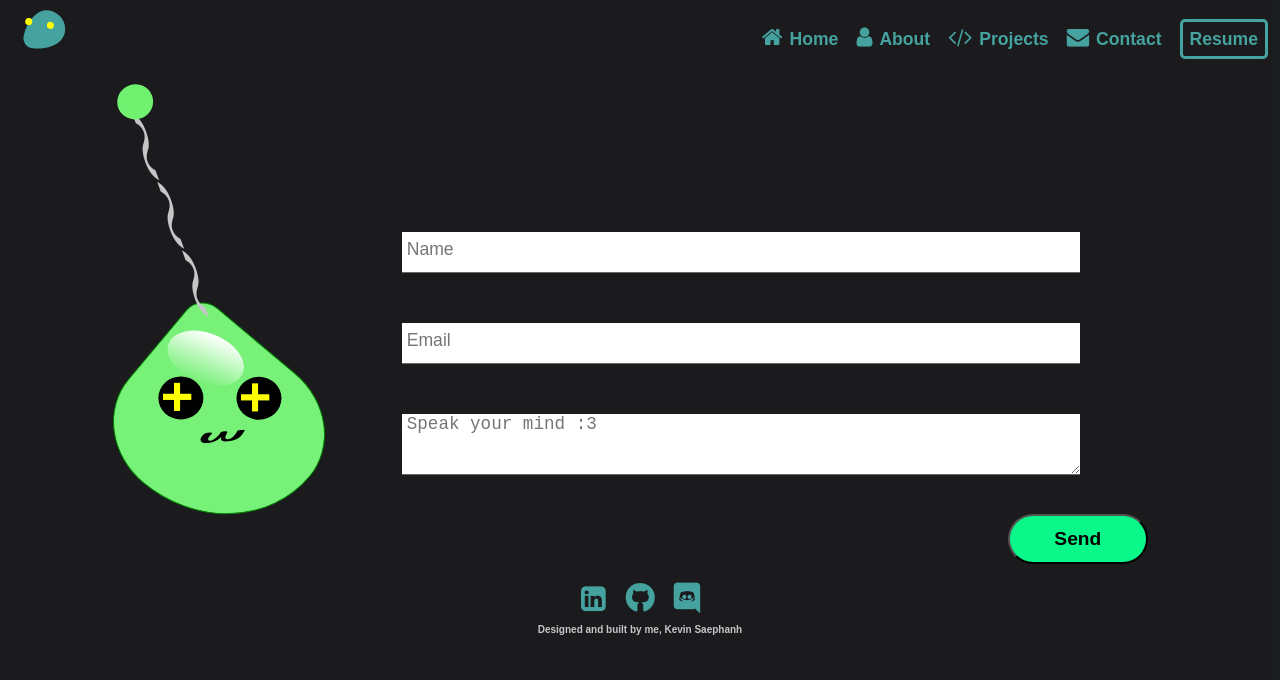
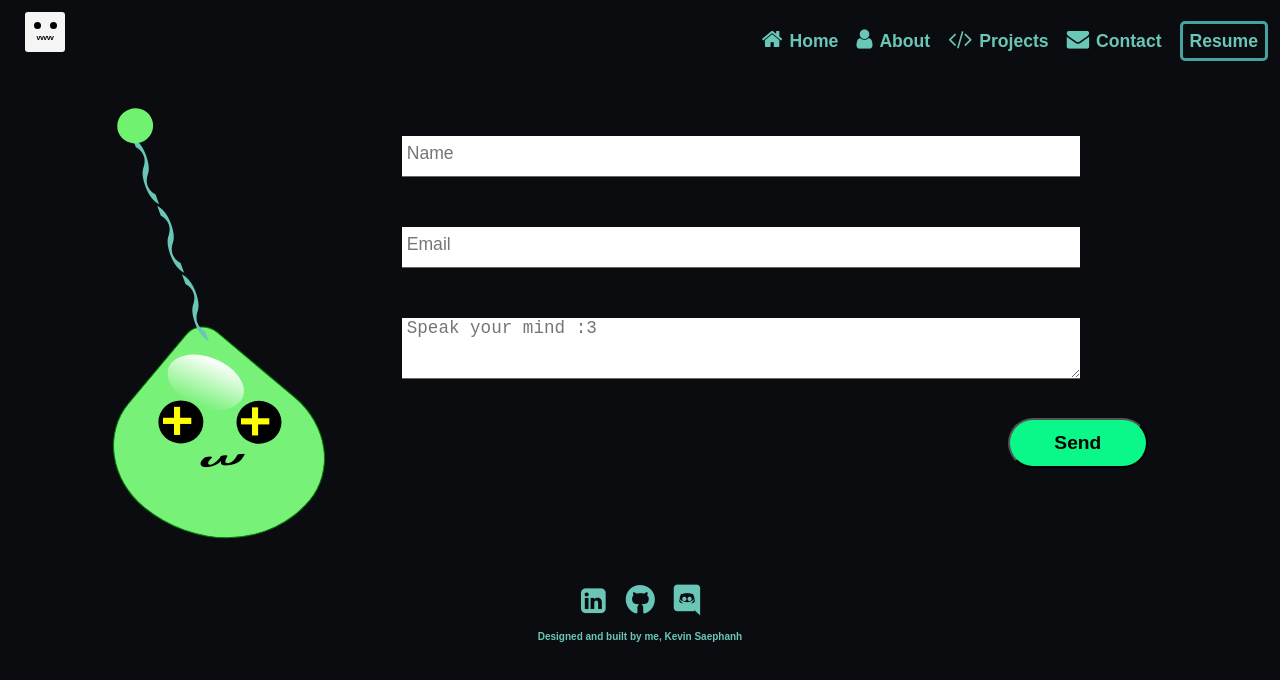
Before and after one commit to KevinSaephanh/portfolio, a React (Create React App) app: page /contact in a window 1280 px wide. Shown: the top 680 px of the page. Built offline with nearby package versions, Linux system fonts and the light colour scheme; a web font is replaced by a local one.

Commit message:
Changed some css and page content

```diff
--- a/src/App.scss
+++ b/src/App.scss
@@ -8,9 +8,10 @@ body {
   align-items: center;
   font-weight: bold;
   width: 100vw;
+  max-width: 100vw;
   min-height: 100vh;
-  color: #c5c6c7;
-  background-color: #0b0c10be;
+  color: #6ac7b7;
+  background-color: #0b0c10;
 }
 
 .app {
@@ -23,6 +24,7 @@ body {
 .content {
   padding: 10px 30px;
   min-height: 500px;
+  max-width: 100%;
   margin-top: 15px;
   display: flex;
   align-items: center;
@@ -31,7 +33,6 @@ body {
 
 h1,
 h2 {
-  z-index: 1000;
   color: #66fcf1;
 }
 
@@ -42,6 +43,12 @@ ul {
 li,
 a {
   text-decoration: none;
+}
+
+a,
+i,
+span {
+  color: #6ac7b7;
 }
 
 a:focus,
--- a/src/components/Footer/Footer.jsx
+++ b/src/components/Footer/Footer.jsx
@@ -34,8 +34,8 @@ const Footer = () => {
 
   return (
     <footer>
-      {getSocials()}
-      <p>Designed and built by me, Kevin Saephanh</p>
+      <div>{getSocials()}</div>
+      <span>Designed and built by me, Kevin Saephanh</span>
     </footer>
   );
 };
--- a/src/components/Footer/Footer.scss
+++ b/src/components/Footer/Footer.scss
@@ -10,9 +10,9 @@ footer {
 
   i {
     margin: 0 10px;
+    margin-bottom: 10px;
     font-size: 1.8rem !important;
     cursor: pointer;
-    color: #45a29e;
 
     &:hover {
       color: #66fcf1;
@@ -20,8 +20,12 @@ footer {
     }
   }
 
-  p {
+  span {
     font-size: 10px;
+
+    &:hover {
+      color: #66fcf1;
+    }
   }
 }
 
@@ -32,8 +36,8 @@ footer {
       margin-bottom: 5px;
     }
 
-    p {
-      font-size: 8px;
+    span {
+      font-size: 7px;
     }
   }
 }
--- a/src/components/Header/Header.jsx
+++ b/src/components/Header/Header.jsx
@@ -9,44 +9,12 @@ const Header = () => {
   const width = useViewport().width;
   const breakpoint = 700;
 
-  const highlight = (title, icon) => {
-    const titleStyle = document.getElementsByClassName(title)[0].style;
-    const iconStyle = document.getElementsByClassName(icon)[0].style;
-
-    // Add transition
-    titleStyle.transition = "0.2s ease-in";
-    iconStyle.transition = "0.2s ease-in";
-
-    // Change color
-    titleStyle.color = "#66fcf1";
-    iconStyle.color = "#66fcf1";
-  };
-
-  const unhighlight = (title, icon) => {
-    const titleStyle = document.getElementsByClassName(title)[0].style;
-    const iconStyle = document.getElementsByClassName(icon)[0].style;
-
-    // Add transition
-    titleStyle.transition = "0.2s ease-in";
-    iconStyle.transition = "0.2s ease-in";
-
-    // Change color
-    titleStyle.color = "#45a29e";
-    iconStyle.color = "#45a29e";
-  };
-
   const getNavs = () => {
     return (
       <ul className="nav-list">
         {Constants.navs.map((nav, key) => {
           return (
-            <a
-              className={nav.title}
-              href={nav.link}
-              key={key}
-              onMouseEnter={() => highlight(nav.title, nav.icon)}
-              onMouseLeave={() => unhighlight(nav.title, nav.icon)}
-            >
+            <a className={nav.title} href={nav.link} key={key}>
               <i
                 id={nav.id}
                 className={nav.icon}
@@ -68,9 +36,14 @@ const Header = () => {
   return (
     <header>
       <a href="/">
-        <div className="tonberry" title="Tonberry from Final Fantasy">
+        {/* <div className="tonberry" title="Tonberry from Final Fantasy">
           <div className="eye eye1" />
           <div className="eye eye2" />
+        </div> */}
+        <div className="yeti" title="Yeti from MapleStory">
+          <div className="eye eye1" />
+          <div className="eye eye2" />
+          <div className="mouth">vvvvv</div>
         </div>
       </a>
       <div>{width >= breakpoint ? getNavs() : <Menu>{getNavs()}</Menu>}</div>
--- a/src/components/Header/Header.scss
+++ b/src/components/Header/Header.scss
@@ -4,6 +4,48 @@ header {
   align-items: flex-end;
   z-index: 1000;
   width: 100vw;
+  max-width: 100vw;
+}
+
+.yeti {
+  height: 40px;
+  width: 40px;
+  margin-top: 10px;
+  margin-left: 25px;
+  background: whitesmoke;
+  border-radius: 3px;
+
+  .eye {
+    height: 7px;
+    width: 7px;
+    background: black;
+    border-radius: 50%;
+  }
+
+  .eye1 {
+    position: absolute;
+    z-index: 10000;
+    margin: 12px;
+    top: 10px;
+    left: 21.5px;
+  }
+
+  .eye2 {
+    position: relative;
+    margin: 12px;
+    top: 10px;
+    left: 13px;
+  }
+
+  .mouth {
+    width: 26px;
+    height: 5px;
+    color: black;
+    font-size: 7px;
+    letter-spacing: -0.5px;
+    margin: 0 auto;
+    padding-top: 3px;
+  }
 }
 
 .nav-list {
@@ -13,14 +55,12 @@ header {
     margin-right: 7px;
     font-size: 1.4rem !important;
     cursor: pointer;
-    color: #45a29e;
   }
 
   a {
     margin: 0 auto;
     margin-right: 18px;
     font-size: 1.1rem;
-    color: #45a29e;
     position: relative;
 
     &::before {
@@ -34,6 +74,16 @@ header {
       visibility: hidden;
       transform: scaleX(0);
       transition: all 0.3s ease-in-out;
+    }
+
+    &:hover {
+      color: #66fcf1;
+      transition: 0.2s ease-in;
+
+      i {
+        color: #66fcf1;
+        transition: 0.2s ease-in;
+      }
     }
 
     &:not(:last-child):hover::before {
@@ -145,7 +195,7 @@ Note: Beware of modifying this element as it can break the animations - you shou
   width: 40px;
   margin-top: 10px;
   margin-left: 25px;
-  background: #45a29e;
+  background: #6ac7b7;
   border-radius: 80% 25% 55% 50% / 55% 25% 80% 50%;
   transform: rotate(-170deg);
   display: flex;
@@ -154,6 +204,10 @@ Note: Beware of modifying this element as it can break the animations - you shou
   &:hover {
     background: #66fcf1;
     transition: ease-in 0.2s;
+
+    .eye {
+      background: gold;
+    }
   }
 
   .eye {
--- a/src/pages/Contact/Contact.jsx
+++ b/src/pages/Contact/Contact.jsx
@@ -63,6 +63,8 @@ const Contact = () => {
 
   return (
     <div className="contact">
+      {/* <h2>CONTACT ME</h2> */}
+      {/* <div className="contact-content"> */}
       <div
         className="slime"
         title="Poorly drawn Slime from Maplestory using CSS"
@@ -113,6 +115,7 @@ const Contact = () => {
         </button>
       </form>
     </div>
+    // </div>
   );
 };
 
--- a/src/pages/Contact/Contact.scss
+++ b/src/pages/Contact/Contact.scss
@@ -1,6 +1,15 @@
 .contact {
   display: flex;
 }
+
+.contact-content {
+  display: flex;
+  justify-content: center;
+  align-items: center;
+}
+
+form {
+  margin-right: auto;
 
   input {
     height: 35px;
@@ -26,12 +35,7 @@ textarea:focus {
     border-bottom-color: rgb(14, 180, 14);
   }
 
-form {
-  margin-right: auto;
-  margin-top: 120px;
-}
-
-.contact button {
+  button {
     background: rgb(10, 248, 137);
     height: 50px;
     width: 140px;
@@ -40,12 +44,12 @@ form {
     font-size: 1.2rem;
     cursor: pointer;
     margin-top: 10px;
-}
 
-.contact button:hover {
+    &:hover {
       background: rgb(55, 55, 214);
       color: white;
       transition: ease 0.6s;
+    }
   }
 
   .submitMessage {
@@ -54,6 +58,7 @@ form {
     height: 20px;
     margin: 0 auto;
     display: inline-block;
+  }
 }
 
 .slime {
@@ -145,7 +150,7 @@ form {
 }
 
 @media only screen and (max-width: 700px) {
-  .contact {
+  .contact-content {
     flex-wrap: wrap;
   }
 
@@ -176,9 +181,9 @@ form {
 
     .eye1,
     .eye2 {
-      height: 30px;
-      width: 30px;
-      font-size: 3rem;
+      height: 23px;
+      width: 23px;
+      font-size: 2.4rem;
       line-height: 45px;
     }
 
@@ -202,7 +207,6 @@ form {
 
   form {
     margin: 0 auto;
-  }
 
     input {
       font-size: 1rem;
@@ -214,7 +218,8 @@ form {
       margin: 7px auto;
     }
 
-  .contact button {
-    margin-top: 5px;
+    button {
+      margin-top: -20px;
     }
   }
+}
```
Lines whose indentation alone changed are shown as unchanged.
